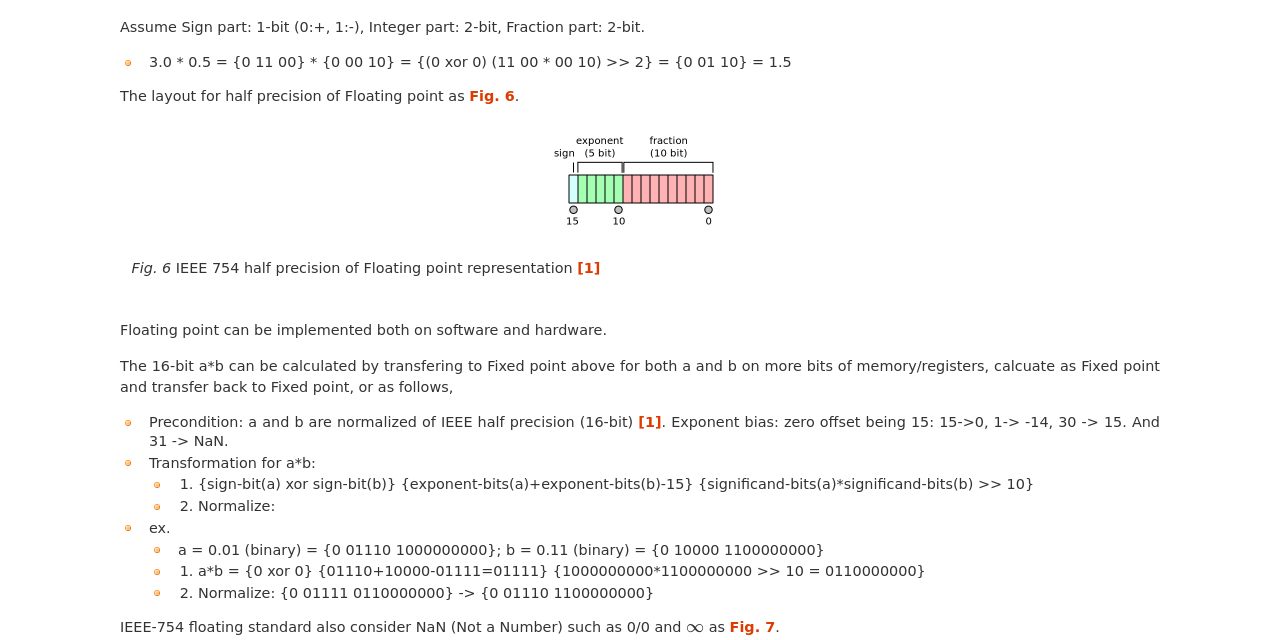
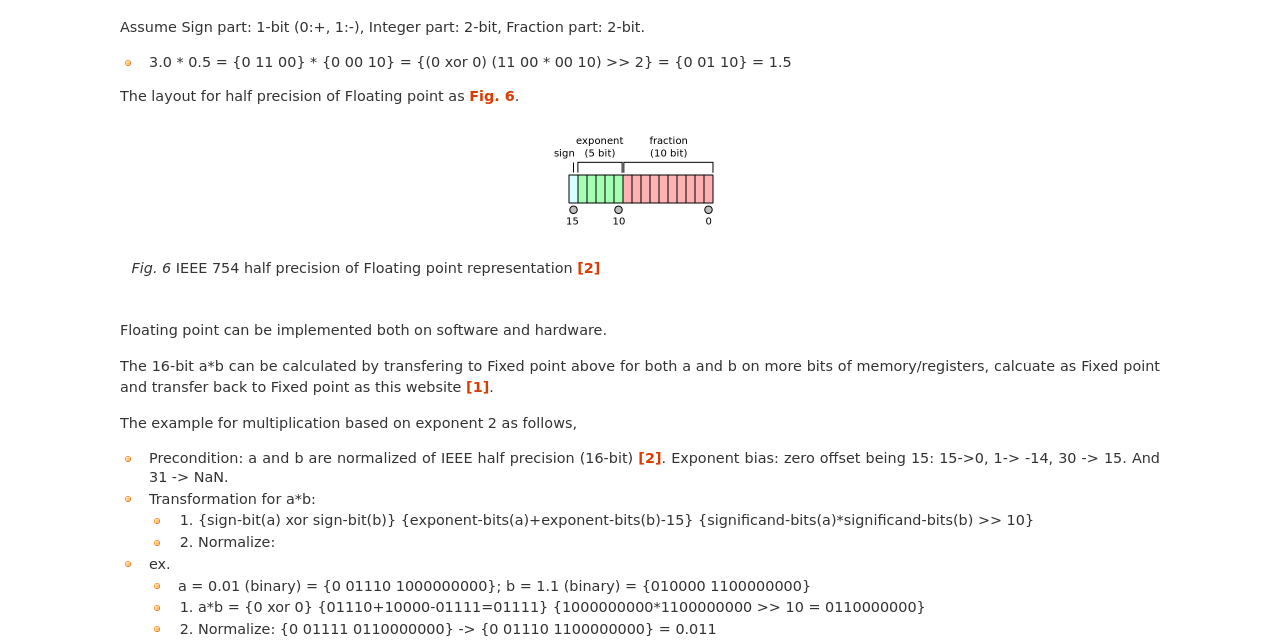
Before and after one commit to Jonathan2251/lbt, a Sphinx documentation site: the page built from source/lib.rst, in a window 1280 px wide and 1400 px high, scrolled down 572 px. Shown: the top 640 px of the window. Built offline with Sphinx 7.4.7, drawn with Linux system fonts in a browser that asks for light colours; some of the changed text lies outside the part shown; grey boxes are pictures that could not be loaded.

Commit message:
lib.rst: 16-bit a*b calculation

```diff
--- a/source/lib.rst
+++ b/source/lib.rst
@@ -38,7 +38,9 @@ Floating point can be implemented both on software and hardware.
 
 The 16-bit a*b can be calculated by transfering to Fixed point above for both a
 and b on more bits of memory/registers, calcuate as Fixed point and transfer
-back to Fixed point, or as follows,
+back to Fixed point as this website [#fp-calc]_.
+
+The example for multiplication based on exponent 2 as follows,
 
 - Precondition: a and b are normalized of IEEE half precision (16-bit) [#ieee754-half]_.
   Exponent bias: zero offset being 15: 15->0, 1-> -14, 30 -> 15. And 31 -> NaN.
@@ -50,10 +52,25 @@ back to Fixed point, or as follows,
 
 - ex.
 
-  - a = 0.01 (binary) = {0 01110 1000000000}; b = 0.11 (binary) = {0 10000 1100000000}
+  - a = 0.01 (binary) = {0 01110 1000000000}; b = 1.1 (binary) = {010000 1100000000}
 
   - 1. a*b = {0 xor 0} {01110+10000-01111=01111} {1000000000*1100000000 >> 10 = 0110000000}
-  - 2. Normalize: {0 01111 0110000000} -> {0 01110 1100000000}
+  - 2. Normalize: {0 01111 0110000000} -> {0 01110 1100000000} = 0.011
+
+The following is for division operation.
+
+- Transformation for a/b:
+
+  - 1. {sign-bit(a) xor sign-bit(b)} {exponent-bits(a)-exponent-bits(b)+15} {significand-bits(a)/significand-bits(b) >> 10}
+  - 2. Normalize:
+
+- ex.
+
+  - a = 0.01 (binary) = {0 01110 1000000000}; b = 1 (binary) = {0 10000 1000000000}
+
+  - 1. a*b = {0 xor 0} {01110-10000+01111=01101} {1000000000/1000000000 << 9 = 1000000000}
+  - 2. Normalize: {0 01101 0000000001} -> {0 01101 1000000000} = 0.01
+
 
 IEEE-754 floating standard also consider NaN (Not a Number) such as 0/0 and
 :math:`\infty` as :numref:`exp-enc`.
@@ -68,9 +85,9 @@ IEEE-754 floating standard also consider NaN (Not a Number) such as 0/0 and
 Since Normalization applied in Floating precision is the critial code, Cpu0 HW
 provides clz and clo to speedup Normalization Operation.
 
-Compiler-rt implement mul of Floating point considering NaN and `\infty` as the
-same way for implementation above and clz/clo to speedup Normalization as
-follows,
+Compiler-rt implement multiplication of Floating point considering NaN and
+:math:`\infty` as the same way for implementation above and clz/clo to speedup
+Normalization as follows,
 
 .. rubric:: ~/llvm/debug/compiler-rt/lib/builtins/fp_lib.h
 .. code-block:: c++
```
Also changed, not shown: other parts of source/lib.rst (+2 -0 lines).
